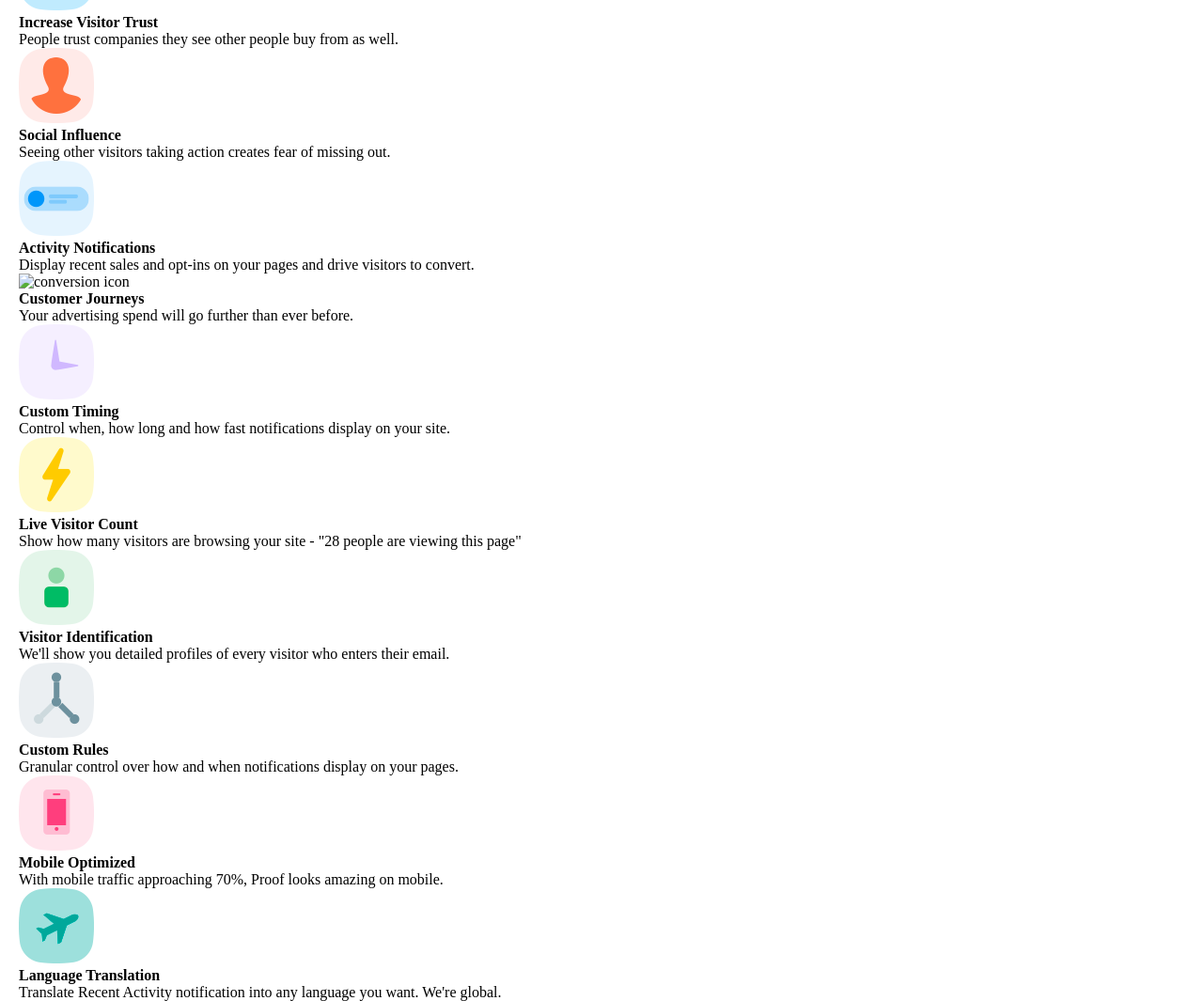
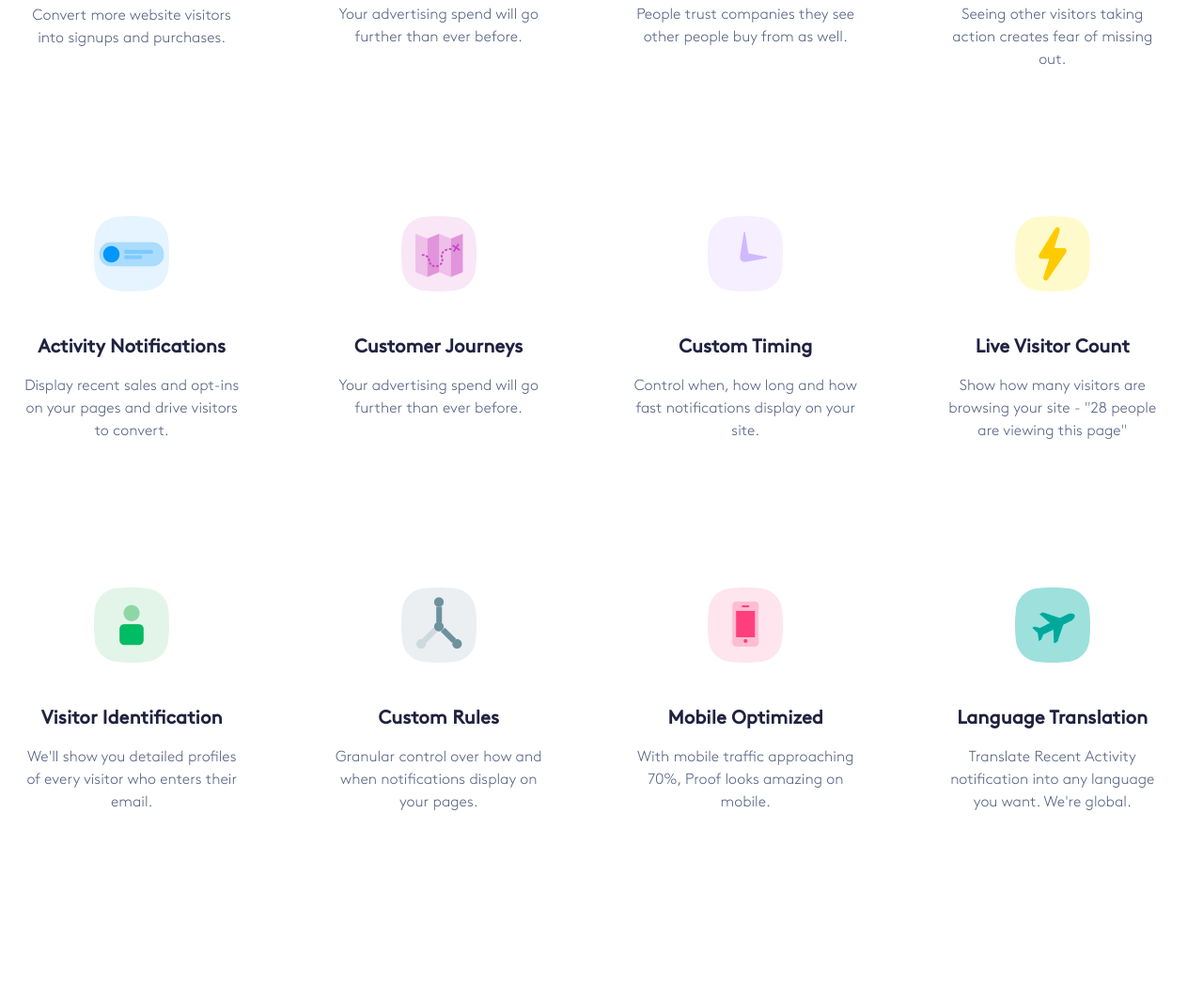
Before and after one commit to Donche-Pipin/Donche-Pipin.github.io, a plain HTML site: page Projects/Gohub/index.html in a window 1280 px wide. Shown: the part 2581-3646 px from the top of the page at 94% size. After the commit the page ends 3456 px from the top, so only its background shows below. Drawn offline with Linux system fonts and the light colour scheme; a web font is replaced by a local one.

Commit message:
add change

```diff
--- a/Projects/Gohub/index.html
+++ b/Projects/Gohub/index.html
@@ -165,8 +165,6 @@
                   Convert more website visitors into signups and purchases.
                 </p>
               </div>
-            </div>
-            <div class="conversion-list">
               <div class="conversion-item">
                 <img
                   class="conversion__icon"
@@ -178,8 +176,6 @@
                   Your advertising spend will go further than ever before.
                 </p>
               </div>
-            </div>
-            <div class="conversion-list">
               <div class="conversion-item">
                 <img
                   class="conversion__icon"
@@ -191,8 +187,6 @@
                   People trust companies they see other people buy from as well.
                 </p>
               </div>
-            </div>
-            <div class="conversion-list">
               <div class="conversion-item">
                 <img
                   class="conversion__icon"
@@ -205,8 +199,6 @@
                   out.
                 </p>
               </div>
-            </div>
-            <div class="conversion-list">
               <div class="conversion-item">
                 <img
                   class="conversion__icon"
@@ -219,12 +211,10 @@
                   visitors to convert.
                 </p>
               </div>
-            </div>
-            <div class="conversion-list">
               <div class="conversion-item">
                 <img
                   class="conversion__icon"
-                  src="toolsicon6.png"
+                  src="./images/toolsicon6.png"
                   alt="conversion icon"
                 />
                 <h4 class="conversion__title">Customer Journeys</h4>
@@ -232,8 +222,6 @@
                   Your advertising spend will go further than ever before.
                 </p>
               </div>
-            </div>
-            <div class="conversion-list">
               <div class="conversion-item">
                 <img
                   class="conversion__icon"
@@ -246,8 +234,6 @@
                   your site.
                 </p>
               </div>
-            </div>
-            <div class="conversion-list">
               <div class="conversion-item">
                 <img
                   class="conversion__icon"
@@ -260,8 +246,6 @@
                   viewing this page"
                 </p>
               </div>
-            </div>
-            <div class="conversion-list">
               <div class="conversion-item">
                 <img
                   class="conversion__icon"
@@ -274,8 +258,6 @@
                   their email.
                 </p>
               </div>
-            </div>
-            <div class="conversion-list">
               <div class="conversion-item">
                 <img
                   class="conversion__icon"
@@ -288,8 +270,6 @@
                   your pages.
                 </p>
               </div>
-            </div>
-            <div class="conversion-list">
               <div class="conversion-item">
                 <img
                   class="conversion__icon"
@@ -302,8 +282,6 @@
                   mobile.
                 </p>
               </div>
-            </div>
-            <div class="conversion-list">
               <div class="conversion-item">
                 <img
                   class="conversion__icon"
--- a/Projects/Gohub/style.css
+++ b/Projects/Gohub/style.css
@@ -359,4 +359,38 @@
 }
 
 .conversion-list {
+  display: flex;
+  flex-wrap: wrap;
+  justify-content: space-between;
+  margin: 0 auto;
 }
+
+.conversion-item {
+  flex-basis: 21%;
+  min-width: 250px;
+  min-height: 250px;
+  margin-top: 145px;
+  padding-right: 20px;
+  box-sizing: border-box;
+}
+
+.conversion__icon {
+  display: block;
+  margin: 0 auto 50px;
+}
+
+.conversion__title {
+  font-family: "Brown-Regular";
+  font-size: 20px;
+  color: #212240;
+  text-align: center;
+  margin-bottom: 20px;
+}
+
+.conversion__subtitle {
+  font-family: "Brown-Light";
+  font-size: 16px;
+  line-height: 1.5;
+  text-align: center;
+  color: #525f7f;
+}
```
